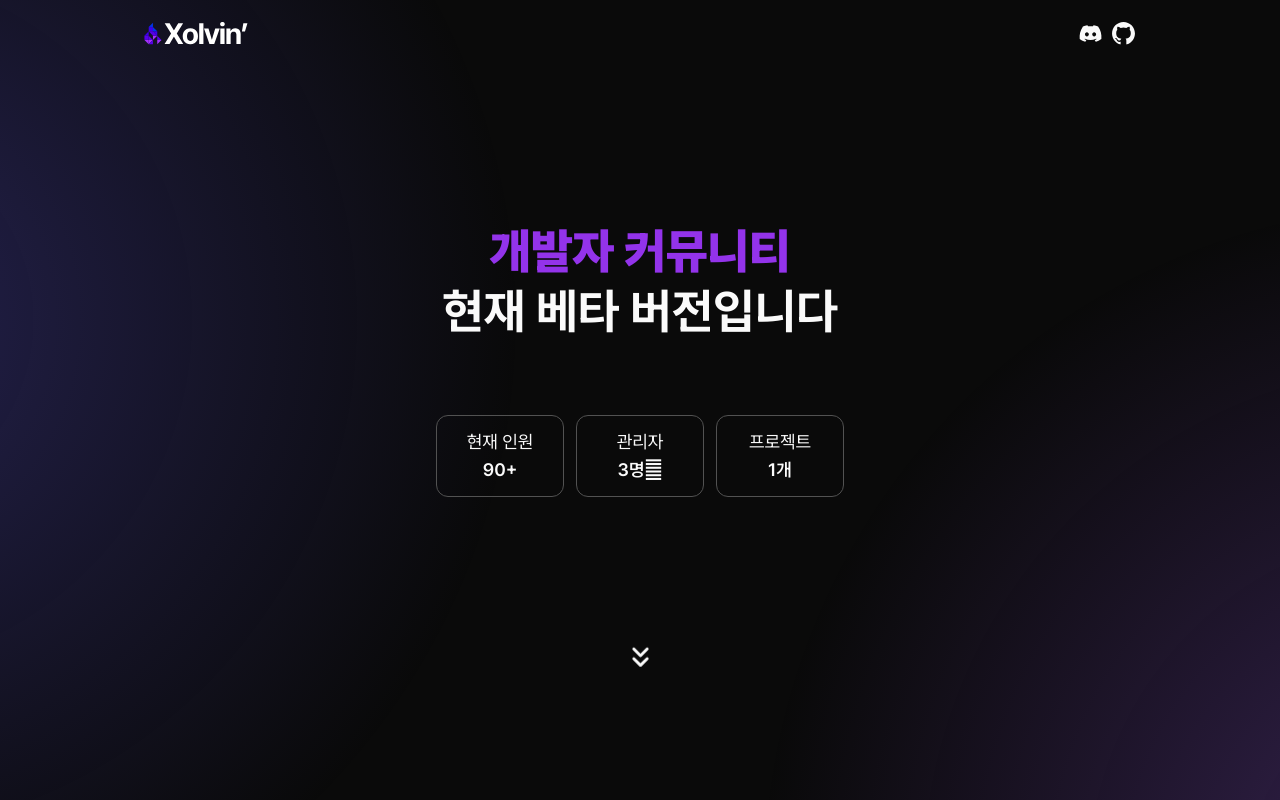
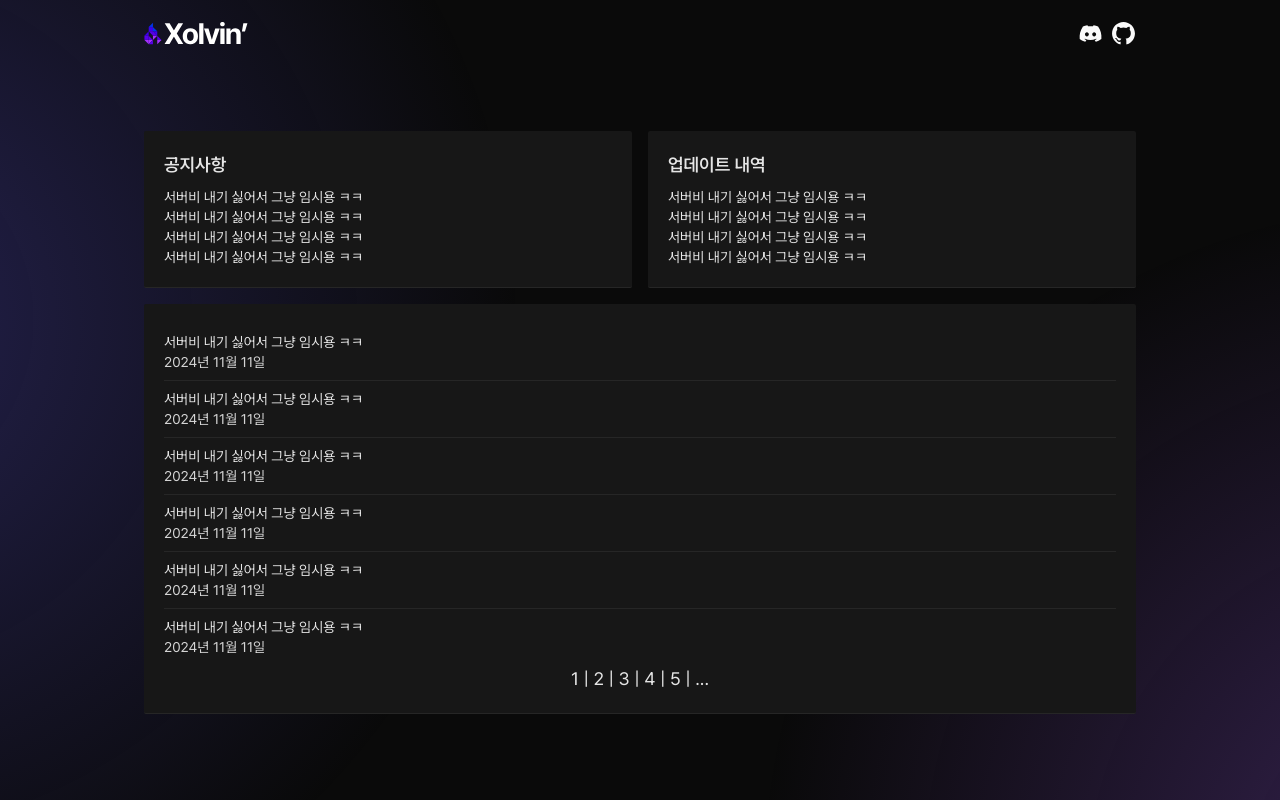
Before and after one commit to xolving/xolving-frontend, a Next.js app: page / in a window 1280 px wide. Shown: the top 800 px of the page. Built offline with nearby package versions, Linux system fonts and the light colour scheme.

Commit message:
:recycle: 대충 목데이터

```diff
--- a/app/page.tsx
+++ b/app/page.tsx
@@ -1,8 +1,6 @@
 'use client';
 
-import { IcRoundKeyboardDoubleArrowDown } from '@/components/Icons';
 import styled from 'styled-components';
-import { projectList } from './mocks/project';
 
 const ScrollAnimate = styled.div`
   animation: bounce 1s infinite;
@@ -21,39 +19,73 @@ const ScrollAnimate = styled.div`
 `;
 
 export default function Home() {
+  const mocks = [
+    {
+      title: '서버비 내기 싫어서 그냥 임시용 ㅋㅋ',
+      date: '2024년 11월 11일',
+    },
+    {
+      title: '서버비 내기 싫어서 그냥 임시용 ㅋㅋ',
+      date: '2024년 11월 11일',
+    },
+    {
+      title: '서버비 내기 싫어서 그냥 임시용 ㅋㅋ',
+      date: '2024년 11월 11일',
+    },
+    {
+      title: '서버비 내기 싫어서 그냥 임시용 ㅋㅋ',
+      date: '2024년 11월 11일',
+    },
+    {
+      title: '서버비 내기 싫어서 그냥 임시용 ㅋㅋ',
+      date: '2024년 11월 11일',
+    },
+    {
+      title: '서버비 내기 싫어서 그냥 임시용 ㅋㅋ',
+      date: '2024년 11월 11일',
+    },
+  ];
+
   return (
-    <main className="grid">
+    <main className="grid text-neutral-200 md:mx-36 mx-4">
       <div className="left-[-70rem] top-[-40rem] w-[120rem] h-[120rem] from-[#4942ad6b] via-[#00000000] bg-gradient-radial rounded-full fixed z-[-1] bg-blend-overlay" />
       <div className="left-[30rem] top-[-5rem] w-[120rem] h-[120rem] from-[#6f42ad6b] via-[#00000000] bg-gradient-radial rounded-full fixed z-[-1] bg-blend-overlay" />
 
-      <div className="min-h-screen grid">
-        <div className="text-center mt-[10rem] md:font-6xl sm:text-5xl">
-          <div className="mb-8">
-            <h1 className="font-black md:mb-3 text-purple-600">
-              개발자 커뮤니티
-            </h1>
-            <p className="font-bold">현재 베타 버전입니다</p>
+      <div className="grid gap-y-4 mt-16">
+        <div className="grid md:grid-cols-2 grid-cols-1 gap-x-4">
+          <div className="bg-neutral-900 p-5 rounded-sm border-b">
+            <h1 className="text-lg font-semibold mb-2">공지사항</h1>
+            <div className="text-sm">
+              {mocks.slice(0, 4).map((mock) => (
+                <div key={mock.title}>
+                  <h1>{mock.title}</h1>
+                </div>
+              ))}
+            </div>
           </div>
-          <div className="mx-auto grid grid-cols-3 mt-20 w-fit gap-3">
-            {projectList.map((project) => (
-              <div
-                key={project.id}
-                className="border w-[8rem] px-5 py-3 border-neutral-600 rounded-xl"
-              >
-                <h1 className="text-lg">{project.name}</h1>
-                <p className="font-semibold text-lg">{project.content}</p>
+          <div className="bg-neutral-900 p-5 rounded-sm border-b">
+            <h1 className="text-lg font-semibold mb-2">업데이트 내역</h1>
+            <div className="text-sm">
+              {mocks.slice(0, 4).map((mock) => (
+                <div key={mock.title}>
+                  <h1>{mock.title}</h1>
+                </div>
+              ))}
+            </div>
+          </div>
+        </div>
+
+        <div className="bg-neutral-900 p-5 rounded-sm border-b grid">
+          <div className="text-sm grid divide-y">
+            {mocks.map((mock) => (
+              <div key={mock.title} className="py-2">
+                <h1>{mock.title}</h1>
+                <h2 className="text-neutral-300">{mock.date}</h2>
               </div>
             ))}
           </div>
+          <div className="mx-auto text-lg">1 | 2 | 3 | 4 | 5 | ...</div>
         </div>
-
-        <ScrollAnimate className="mx-auto">
-          <IcRoundKeyboardDoubleArrowDown scope={35} />
-        </ScrollAnimate>
-      </div>
-
-      <div className="mx-auto font-semibold text-xl my-10">
-        <h1>하하 아무것도 없습니다.</h1>
       </div>
     </main>
   );
```
Also changed, not shown: package.json (+10 -10 lines), 1 other file (tests, documents, lock files or other folders).
